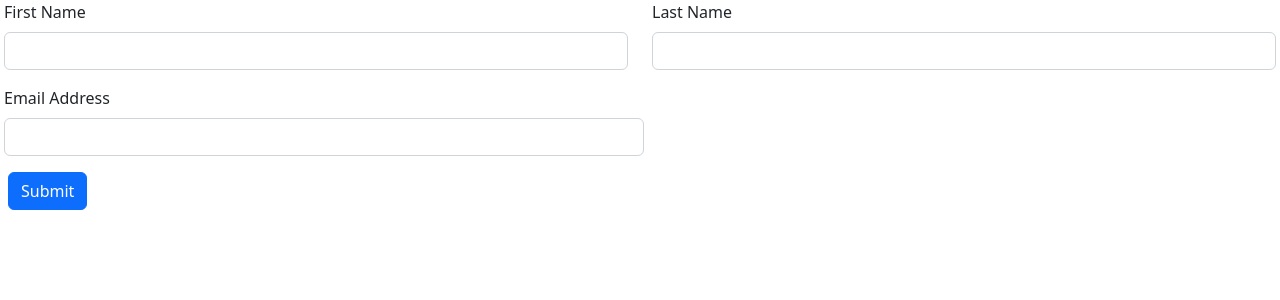
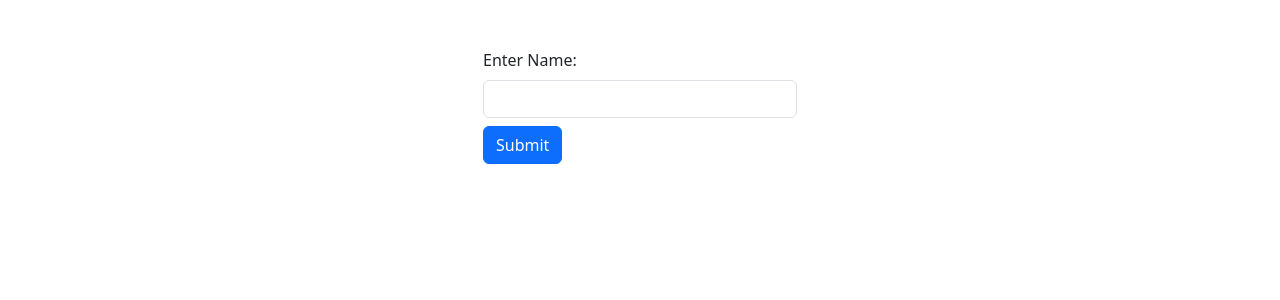
Before and after one commit to arku22/flask_database_app, a Flask app: page / in a window 1280 px wide. Shown: the top 300 px of the page. Run offline with Flask 2, Linux system fonts and the light colour scheme.

Commit message:
Use template inheritance from 'base.html'

```diff
--- /dev/null
+++ b/templates/base.html
@@ -0,0 +1,22 @@
+<!doctype html>
+<html>
+    <head>
+        <meta charset="utf-8">
+        <meta name="viewport" content="width=device-width, initial-scale=1">
+        <title>{% block pgtitle %}MyApp{% endblock %}</title>
+        <link href="https://cdn.jsdelivr.net/npm/bootstrap@5.3.0-alpha1/dist/css/bootstrap.min.css" rel="stylesheet" integrity="sha384-GLhlTQ8iRABdZLl6O3oVMWSktQOp6b7In1Zl3/Jr59b6EGGoI1aFkw7cmDA6j6gD" crossorigin="anonymous">
+    </head>
+
+    <body>
+
+        <div class="container-fluid">
+
+            {% block mainbody %}
+            {% endblock %}
+
+        </div>
+
+        <script src="https://cdn.jsdelivr.net/npm/@popperjs/core@2.11.6/dist/umd/popper.min.js" integrity="sha384-oBqDVmMz9ATKxIep9tiCxS/Z9fNfEXiDAYTujMAeBAsjFuCZSmKbSSUnQlmh/jp3" crossorigin="anonymous"></script>
+        <script src="https://cdn.jsdelivr.net/npm/bootstrap@5.3.0-alpha1/dist/js/bootstrap.min.js" integrity="sha384-mQ93GR66B00ZXjt0YO5KlohRA5SY2XofN4zfuZxLkoj1gXtW8ANNCe9d5Y3eG5eD" crossorigin="anonymous"></script>
+    </body>
+</html>
--- a/templates/index.html
+++ b/templates/index.html
@@ -1,36 +1,21 @@
-<!DOCTYPE HTML>
-<html lang="en">
-<head>
-    <meta charset="UTF-8">
-    <meta name="viewport" content="width=device-width, initial-scale=1">
-    <title>Home Page</title>
-    <link href="https://cdn.jsdelivr.net/npm/bootstrap@5.2.3/dist/css/bootstrap.min.css" rel="stylesheet"
-          integrity="sha384-rbsA2VBKQhggwzxH7pPCaAqO46MgnOM80zW1RWuH61DGLwZJEdK2Kadq2F9CUG65" crossorigin="anonymous">
-</head>
-<body>
+{% extends "base.html" %}
 
+{% block pgtitle %}
+<title>Home</title>
+{% endblock %}
+
+{% block mainbody %}
+
+<div class="mx-auto my-5 w-25">
     <form>
-        <div class="row">
-            <div class="mb-3 col ms-1">
-                <label for="firstname" class="form-label">First Name</label>
-                <input type="text" class="form-control" id="firstname" aria-describedby="emailHelp">
-            </div>
-            <div class="mb-3 col me-1">
-                <label for="lastname" class="form-label">Last Name</label>
-                <input type="text" class="form-control" id="lastname" aria-describedby="emailHelp">
-            </div>
+        <div>
+            <label for="namebox" class="form-label">Enter Name:</label>
+            <input type="text" class="form-control" id="namebox">
+
+            <button type="submit" class="btn btn-primary my-2">Submit</button>
         </div>
-        <div class="mb-3 col-md-6 ms-1">
-            <label for="emailaddress" class="form-label">Email Address</label>
-            <input type="email" class="form-control" id="emailaddress">
-        </div>
-        <button type="submit" class="btn btn-primary ms-2">Submit</button>
     </form>
-    <script src="https://cdn.jsdelivr.net/npm/@popperjs/core@2.11.6/dist/umd/popper.min.js"
-            integrity="sha384-oBqDVmMz9ATKxIep9tiCxS/Z9fNfEXiDAYTujMAeBAsjFuCZSmKbSSUnQlmh/jp3"
-            crossorigin="anonymous"></script>
-    <script src="https://cdn.jsdelivr.net/npm/bootstrap@5.2.3/dist/js/bootstrap.min.js"
-            integrity="sha384-cuYeSxntonz0PPNlHhBs68uyIAVpIIOZZ5JqeqvYYIcEL727kskC66kF92t6Xl2V"
-            crossorigin="anonymous"></script>
-</body>
-</html>
+
+</div>
+
+{% endblock %}
```
